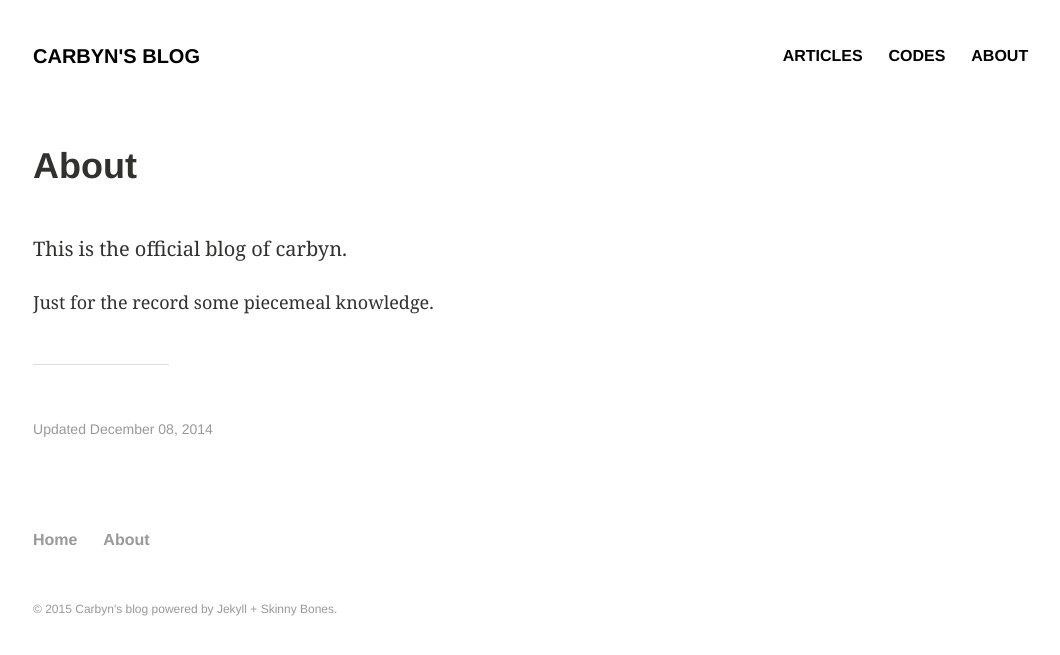
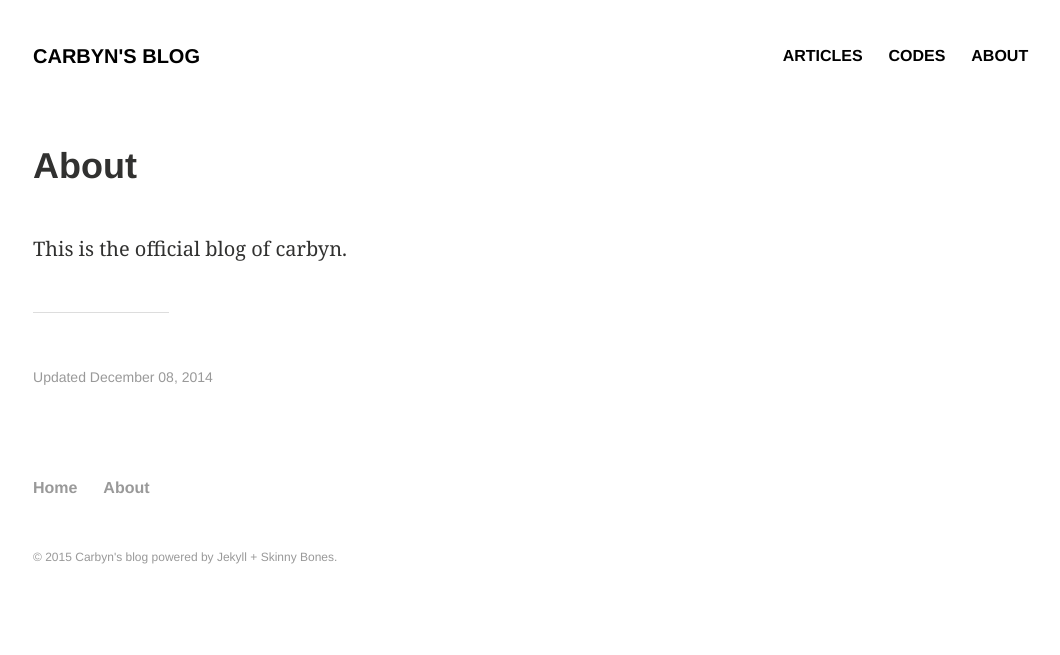
Before and after one commit to Carbyn/carbyn.github.io, a Jekyll site: the page built from about/index.md, in a window 1280 px wide. Shown: the top 655 px of the page, without its empty margins (63-1123 px from the left). Built offline with Jekyll 4.4.1, drawn with Linux system fonts in a browser that asks for light colours.

Commit message:
MOD: about me

```diff
--- a/about/index.md
+++ b/about/index.md
@@ -8,4 +8,3 @@ share: false
 ---
 
 <p>This is the official blog of carbyn.</p>
-<p>Just for the record some piecemeal knowledge.</p>
```
